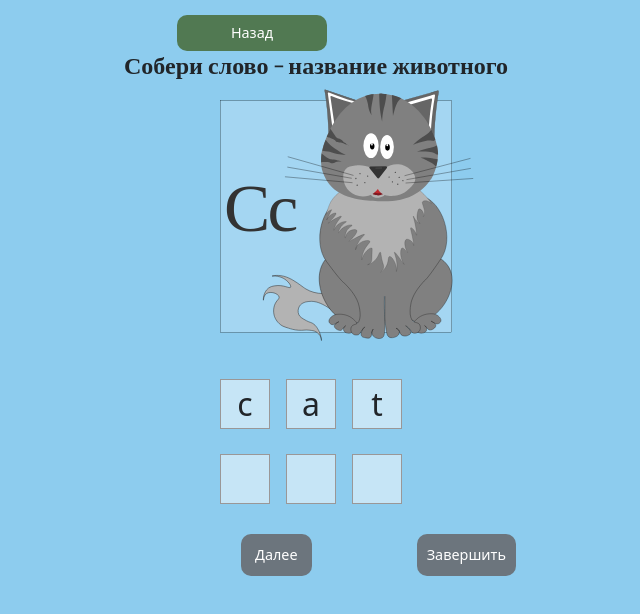
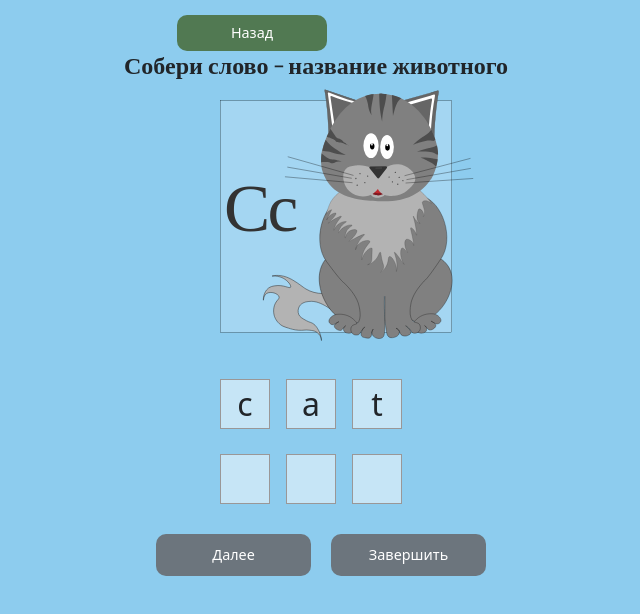
Before and after one commit to AnigalHub/DrawnSVGWithAnimation, a Vue app: page /wordConstructor in a window 768 px wide. Shown: the top 614 px of the page, without its empty margins (78-718 px from the left). Built offline with nearby package versions, Linux system fonts and the light colour scheme; a web font is replaced by a local one.

Commit message:
удалена ошибка - margin-left н все кнопки игры

```diff
--- a/src/components/wordConstructor.vue
+++ b/src/components/wordConstructor.vue
@@ -106,7 +106,7 @@
     }
      @media screen and (min-width: 500px) and (max-width: 768px) {
          h1{margin-left: -40px;}
-         button{margin-left: 25%!important;}
+         .back{margin-left: 25%!important;}
          svg {
              width: 400px !important;
              margin: -180px auto 0 !important;
```
